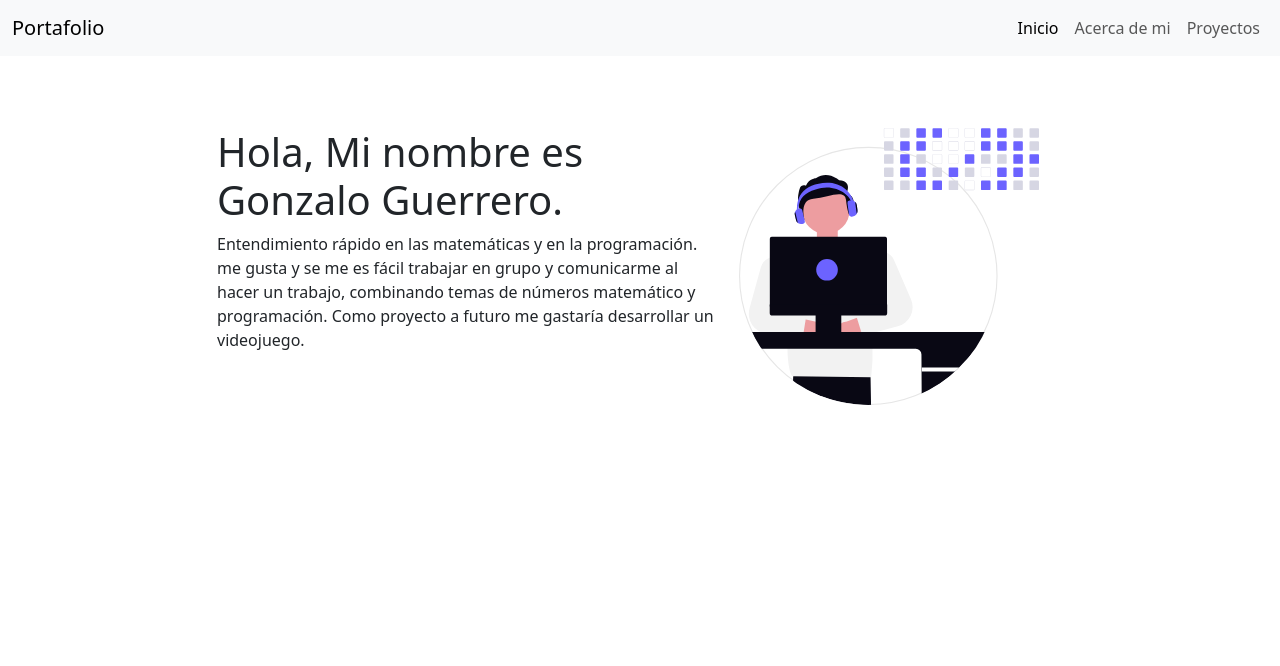
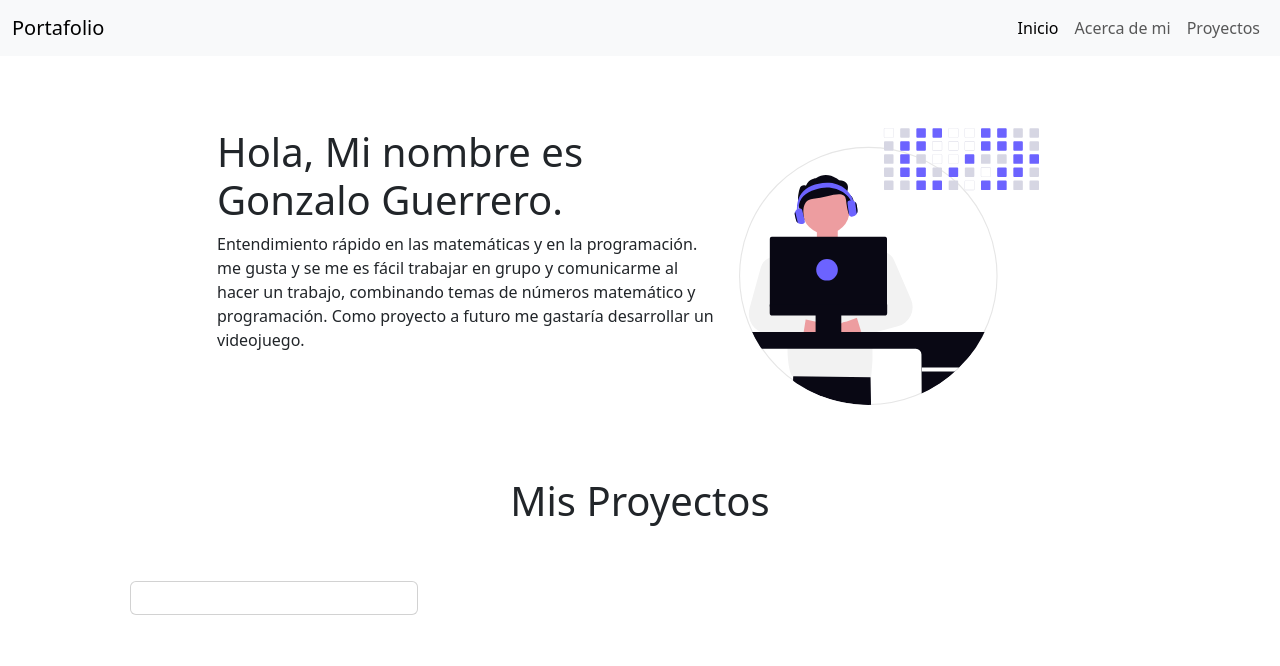
Before and after one commit to gmguerrerocv-byte/portafolio-juan, a plain HTML site: page index.html in a window 1280 px wide. Drawn offline with nearby package versions, Linux system fonts and the light colour scheme.

Commit message:
first commit

```diff
--- a/index.html
+++ b/index.html
@@ -22,7 +22,7 @@
           <a class="nav-link" href="#">Acerca de mi</a>
         </li>
         <li class="nav-item">
-          <a class="nav-link" href="#">Proyectos</a>
+          <a class="nav-link" href="misproyectos.html"> Proyectos</a>
         </li>
       </ul>
     </div>
@@ -49,3 +49,22 @@
     <script src="https://cdn.jsdelivr.net/npm/bootstrap@5.3.7/dist/js/bootstrap.bundle.min.js" integrity="sha384-ndDqU0Gzau9qJ1lfW4pNLlhNTkCfHzAVBReH9diLvGRem5+R9g2FzA8ZGN954O5Q" crossorigin="anonymous"></script>
   </body>
 </html>
+
+ <section class="container my-4">
+         <h1 class="text-center">Mis Proyectos</h1>
+         <div class="row p-5">
+    <div class="col-3">
+
+
+<div class="card" style="width: 18rem;">
+
+  <div class="card-body">
+
+
+  </div>
+
+
+</div>
+
+</div>
+</section>
```
Also changed, not shown: misproyectos.html (+5 -13 lines).
